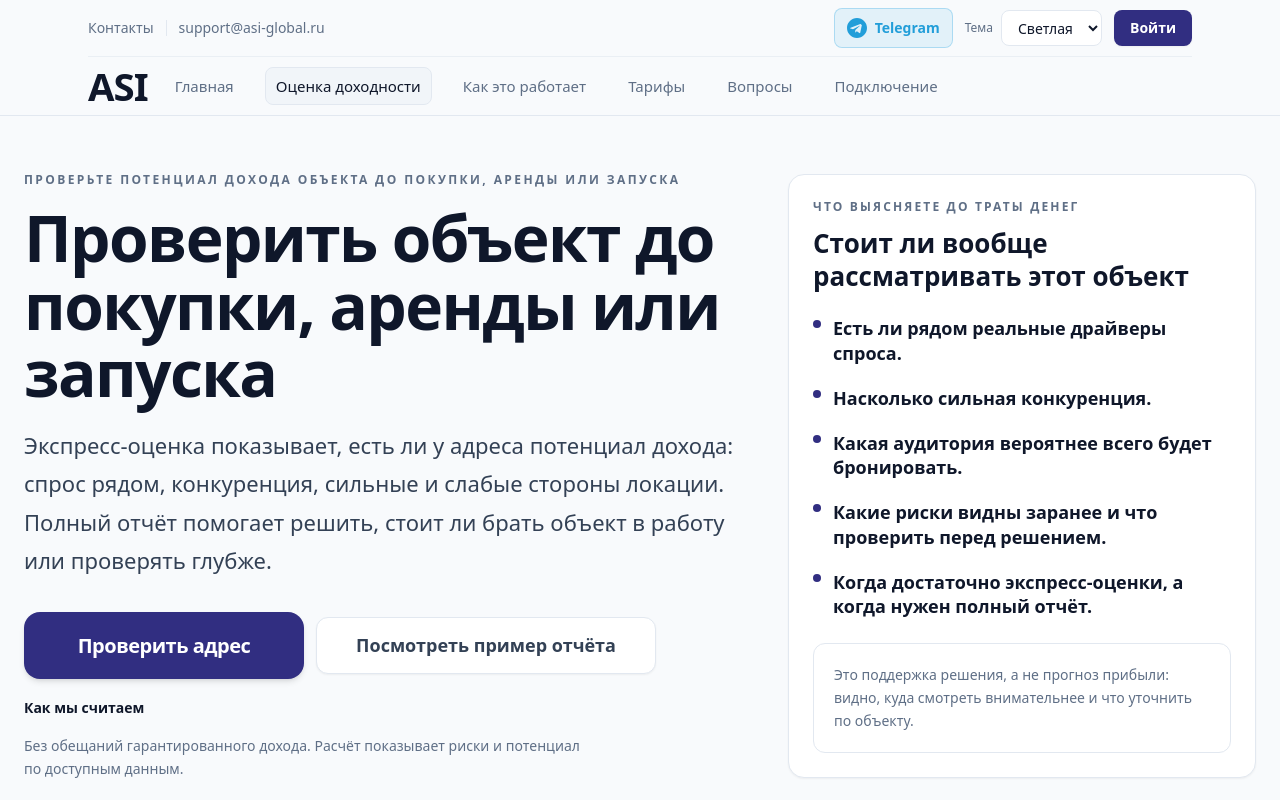
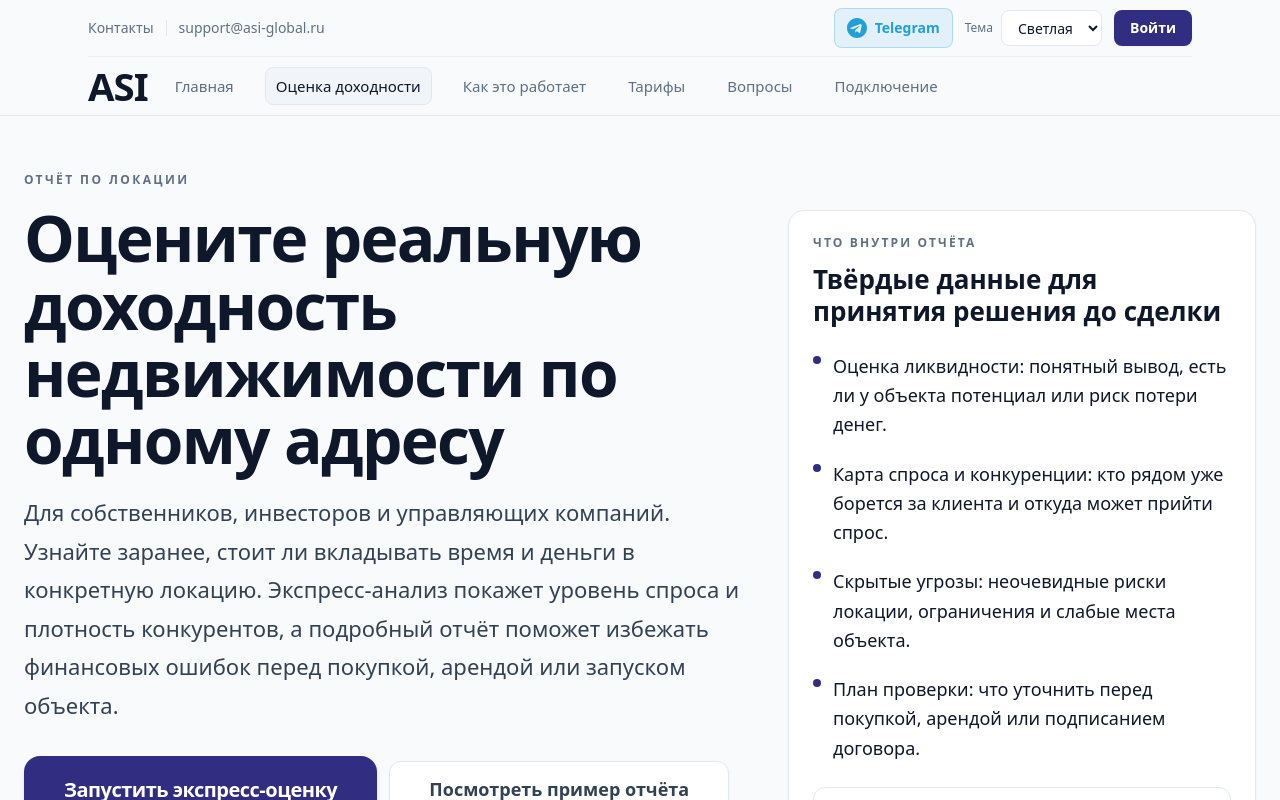
Before and after one commit to ASI-integration/asi-landing, a Next.js app: page /ru/otchet-po-dohodnosti-obektov in a window 1280 px wide. Shown: the top 800 px of the page. Built offline with nearby package versions, Linux system fonts and the light colour scheme.

Commit message:
Improve RU report hero copy

```diff
--- a/src/app/ru/otchet-po-dohodnosti-obektov/page.tsx
+++ b/src/app/ru/otchet-po-dohodnosti-obektov/page.tsx
@@ -107,17 +107,18 @@ export default function OtchetPoDohodnostiPage() {
           <div className="mx-auto grid max-w-7xl gap-8 lg:grid-cols-[1.22fr_0.78fr] lg:items-center">
             <div>
               <p className="text-xs font-semibold uppercase tracking-[0.2em] text-[var(--t-muted)]">
-                Проверьте потенциал дохода объекта до покупки, аренды или запуска
+                ОТЧЁТ ПО ЛОКАЦИИ
               </p>
               <h1 className="mt-4 max-w-4xl text-4xl font-bold leading-tight tracking-tight text-[var(--t-text)] sm:text-5xl lg:text-6xl">
-                Проверить объект до покупки, аренды или запуска
+                Оцените реальную доходность недвижимости по одному адресу
               </h1>
               <p className="mt-5 max-w-3xl text-lg leading-relaxed text-[var(--t-text-2)] sm:text-xl">
-                Экспресс-оценка показывает, есть ли у адреса потенциал дохода: спрос рядом, конкуренция, сильные и слабые
-                стороны локации. Полный отчёт помогает решить, стоит ли брать объект в работу или проверять глубже.
+                Для собственников, инвесторов и управляющих компаний. Узнайте заранее, стоит ли вкладывать время и
+                деньги в конкретную локацию. Экспресс-анализ покажет уровень спроса и плотность конкурентов, а подробный
+                отчёт поможет избежать финансовых ошибок перед покупкой, арендой или запуском объекта.
               </p>
               <div className="mt-8 flex flex-col gap-3 sm:flex-row sm:flex-wrap sm:items-center">
-                <PublicPrimaryCta href={EXPRESS_ASSESSMENT_HREF}>Проверить адрес</PublicPrimaryCta>
+                <PublicPrimaryCta href={EXPRESS_ASSESSMENT_HREF}>Запустить экспресс-оценку</PublicPrimaryCta>
                 <PublicSecondaryCta
                   href={LOCATION_REPORT_SAMPLE_PATH}
                   className="sm:min-w-[min(100%,320px)] lg:min-w-[340px]"
@@ -125,38 +126,43 @@ export default function OtchetPoDohodnostiPage() {
                   Посмотреть пример отчёта
                 </PublicSecondaryCta>
               </div>
+              <p className="mt-4 max-w-2xl text-sm leading-relaxed text-[var(--t-muted)]">
+                Введите адрес и получите предварительный вывод по локации. Полный отчёт помогает оценить коммерческий
+                потенциал объекта до того, как рисковать бюджетом.
+              </p>
               <div className="mt-4">
                 <PublicTextLink href={METHODOLOGY_HREF}>Как мы считаем</PublicTextLink>
               </div>
-              <p className="mt-4 max-w-xl text-sm leading-relaxed text-[var(--t-muted)]">
-                Без обещаний гарантированного дохода. Расчёт показывает риски и потенциал по доступным данным.
+              <p className="mt-3 max-w-2xl text-sm leading-relaxed text-[var(--t-muted)]">
+                Всё просто: введите адрес и моментально получите срез по локации. Оцените коммерческий потенциал объекта
+                до того, как рисковать бюджетом.
               </p>
             </div>
 
             <aside className="rounded-2xl border border-[var(--t-border)] bg-[var(--t-surface)] p-6 shadow-sm">
               <p className="text-xs font-semibold uppercase tracking-[0.18em] text-[var(--t-muted)]">
-                Что выясняете до траты денег
+                ЧТО ВНУТРИ ОТЧЁТА
               </p>
               <h2 className="mt-3 text-2xl font-bold leading-tight text-[var(--t-text)]">
-                Стоит ли вообще рассматривать этот объект
+                Твёрдые данные для принятия решения до сделки
               </h2>
               <ul className="mt-5 space-y-4">
                 {[
-                  'Есть ли рядом реальные драйверы спроса.',
-                  'Насколько сильная конкуренция.',
-                  'Какая аудитория вероятнее всего будет бронировать.',
-                  'Какие риски видны заранее и что проверить перед решением.',
-                  'Когда достаточно экспресс-оценки, а когда нужен полный отчёт.',
+                  'Оценка ликвидности: понятный вывод, есть ли у объекта потенциал или риск потери денег.',
+                  'Карта спроса и конкуренции: кто рядом уже борется за клиента и откуда может прийти спрос.',
+                  'Скрытые угрозы: неочевидные риски локации, ограничения и слабые места объекта.',
+                  'План проверки: что уточнить перед покупкой, арендой или подписанием договора.',
                 ].map((label) => (
                   <li key={label} className="flex gap-3">
                     <span className="mt-2 h-2 w-2 shrink-0 rounded-full bg-[var(--t-accent)]" />
-                    <span className="pt-1 text-base font-semibold leading-snug text-[var(--t-text)]">{label}</span>
+                    <span className="pt-1 text-base leading-relaxed text-[var(--t-text)]">{label}</span>
                   </li>
                 ))}
               </ul>
               <PublicInfoCard className="mt-6 border-[var(--t-border)] bg-[var(--t-bg)] p-4">
                 <p className="text-sm leading-relaxed text-[var(--t-muted)]">
-                  Это поддержка решения, а не прогноз прибыли: видно, куда смотреть внимательнее и что уточнить по объекту.
+                  Объективный анализ на основе реальных рыночных данных. Мы не обещаем золотые горы. Мы даём сухие цифры
+                  и статистику, чтобы вы избежали убытков и увидели настоящий потенциал объекта.
                 </p>
               </PublicInfoCard>
             </aside>
```
